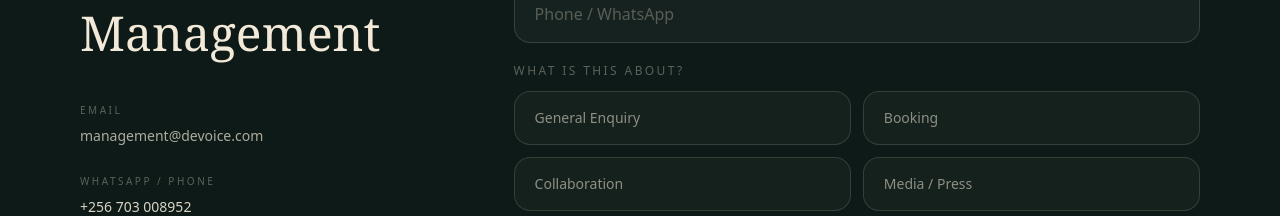
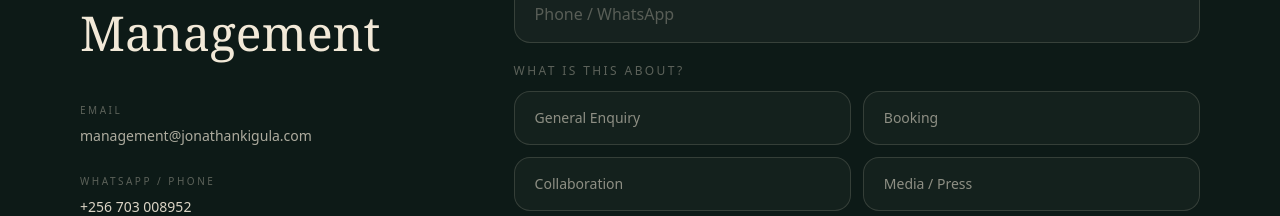
Before and after one commit to SeeITOfficial/devoice, a Next.js app: page /contact in a window 1280 px wide. Shown: the part 800-1016 px from the top of the page. Built offline with nearby package versions, Linux system fonts and the light colour scheme; no server answers.

Commit message:
Update official management email to management@jonathankigula.com

```diff
--- a/prisma/seed.ts
+++ b/prisma/seed.ts
@@ -59,11 +59,11 @@ On 3 June 2026, he officially released his debut album, De Voice My Soul.`,
 
   await prisma.managementUser.upsert({
     where: {
-      email: "management@devoice.com",
+      email: "management@jonathankigula.com",
     },
     update: {},
     create: {
-      email: "management@devoice.com",
+      email: "management@jonathankigula.com",
       passwordHash: hashPassword("DeVoice@2026"),
     },
   });
--- a/src/app/contact/page.tsx
+++ b/src/app/contact/page.tsx
@@ -125,9 +125,12 @@ export default function ContactPage() {
                   Email
                 </p>
 
-                <p className="mt-2 text-sm text-[#f2e9d8]/70">
-                  management@devoice.com
-                </p>
+                <a
+                  href="mailto:management@jonathankigula.com"
+                  className="mt-2 block text-sm text-[#f2e9d8]/70 transition-colors hover:text-[#c9a24b]"
+                >
+                  management@jonathankigula.com
+                </a>
               </div>
 
               <div>
```
